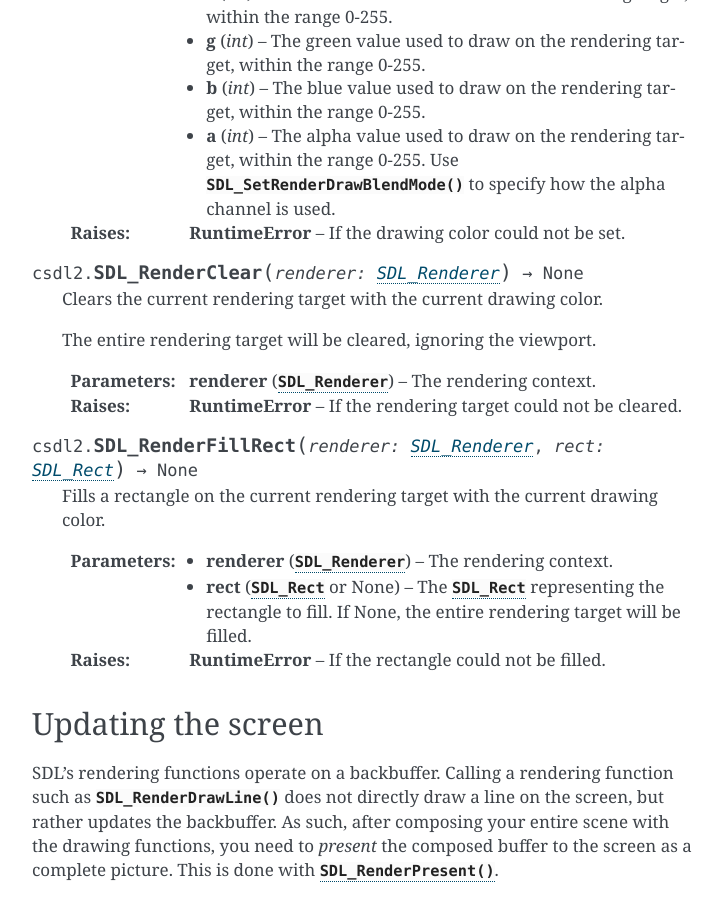
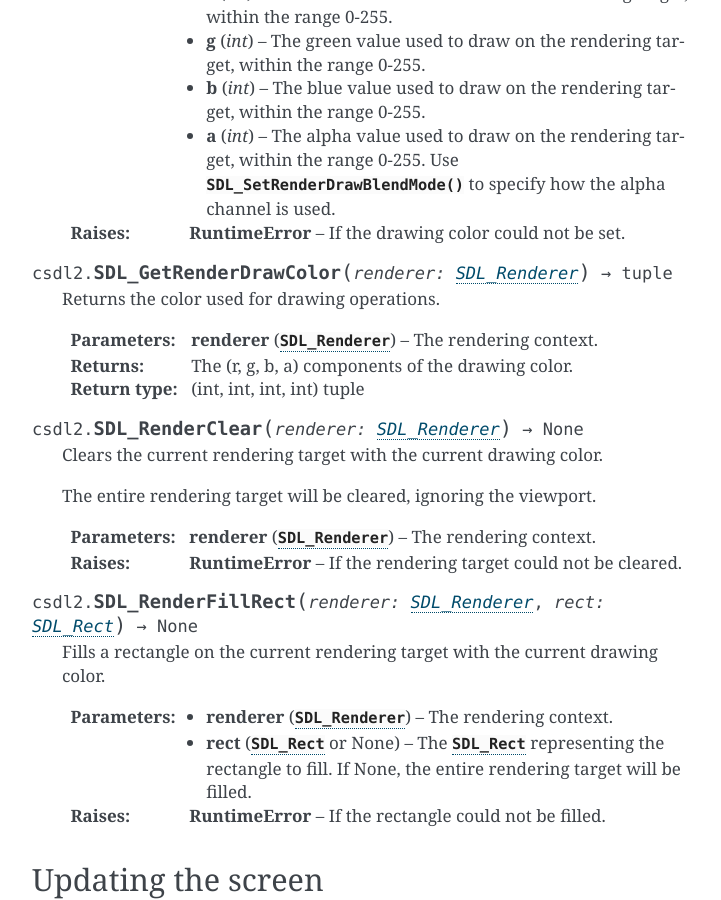
Before and after one commit to pyokagan/pycsdl2, a Sphinx documentation site: the page built from docs/api/render.rst, in a window 1280 px wide and 900 px high, scrolled down 1796 px. Shown: the whole window, without its empty margins (388-1109 px from the left). Built offline with Sphinx 7.4.7, drawn with Linux system fonts in a browser that asks for light colours; some of the changed text lies outside the part shown.

Commit message:
render: implement SDL_GetRenderDrawColor()

```diff
--- a/docs/api/render.rst
+++ b/docs/api/render.rst
@@ -88,6 +88,15 @@ Drawing
                  specify how the alpha channel is used.
    :raises RuntimeError: If the drawing color could not be set.
 
+.. function:: SDL_GetRenderDrawColor(renderer: SDL_Renderer) -> tuple
+
+   Returns the color used for drawing operations.
+
+   :param renderer: The rendering context.
+   :type renderer: :class:`SDL_Renderer`
+   :returns: The (r, g, b, a) components of the drawing color.
+   :rtype: (int, int, int, int) tuple
+
 .. function:: SDL_RenderClear(renderer: SDL_Renderer) -> None
 
    Clears the current rendering target with the current drawing color.
```
Also changed, not shown: 3 other files.
